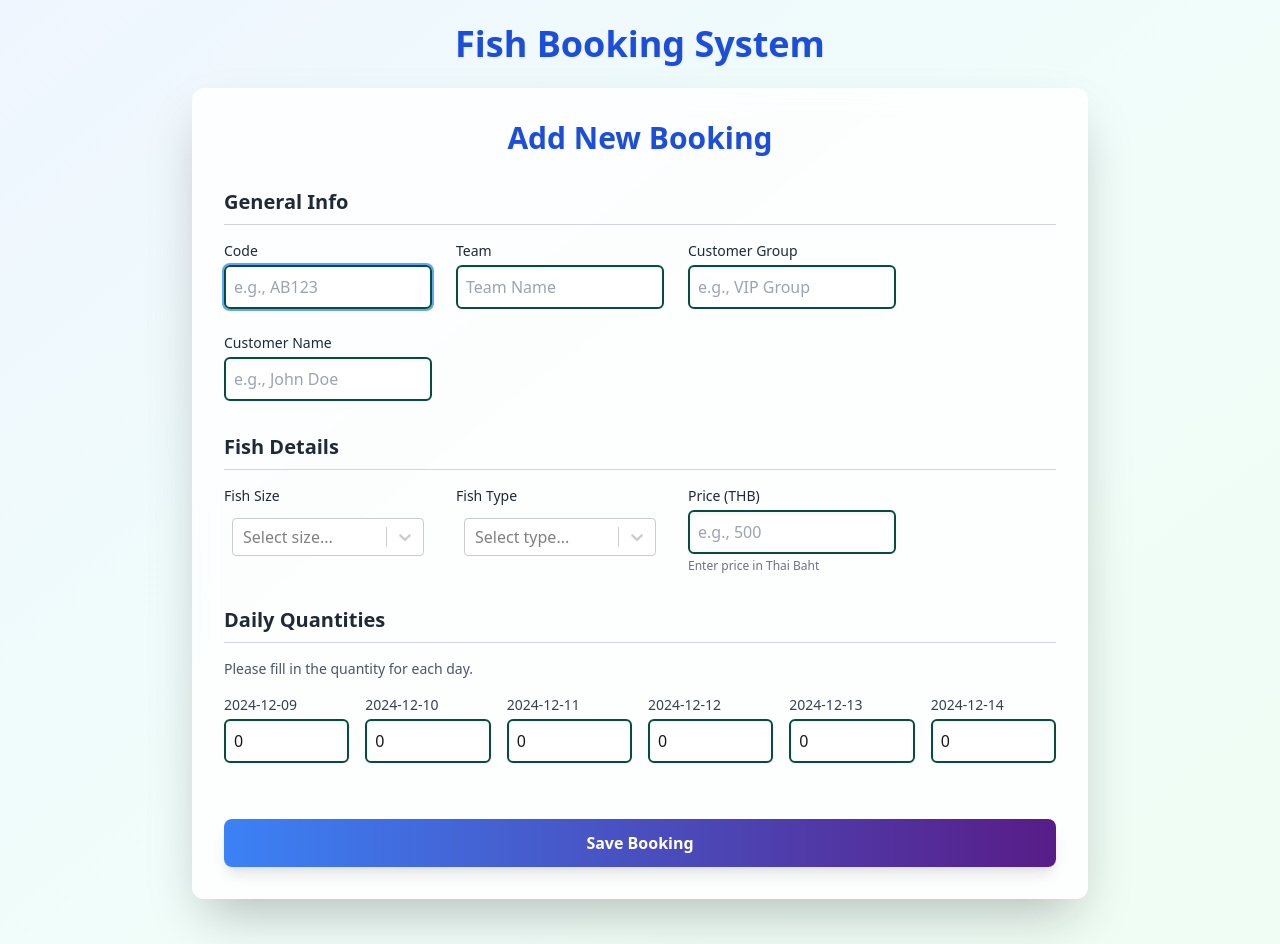
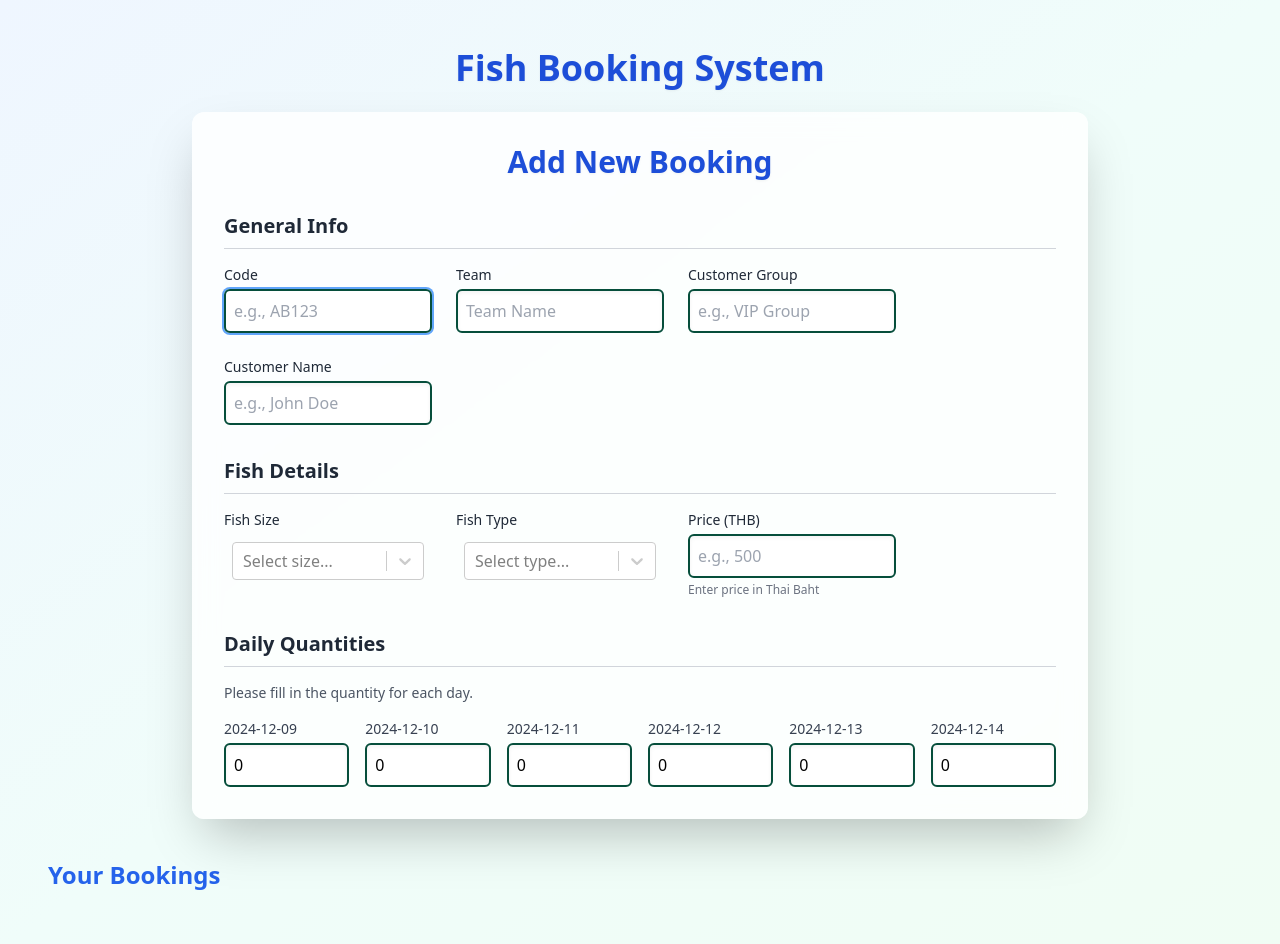
Before and after one commit to Wisitt/fish-booking-simiran, a Next.js app: page /bookings in a window 1280 px wide. Shown: the top 944 px of the page. Built offline with nearby package versions, Linux system fonts and the light colour scheme.

Commit message:
style : text color and padding

```diff
--- a/app/bookings/page.tsx
+++ b/app/bookings/page.tsx
@@ -75,7 +75,7 @@ const BookingPage = () => {
   };
 
   return (
-    <div className="min-h-screen bg-gradient-to-br from-blue-50 via-teal-50 to-green-50 p-6 font-sans">
+    <div className="min-h-screen bg-gradient-to-br from-blue-50 via-teal-50 to-green-50 p-12 font-sans">
       <h1 className="text-4xl font-extrabold mb-6 text-center text-blue-700 drop-shadow-sm">
         Fish Booking System
       </h1>
--- a/app/components/BookingForm.tsx
+++ b/app/components/BookingForm.tsx
@@ -210,7 +210,7 @@ const BookingForm: React.FC<BookingFormProps> = ({
                 placeholder="e.g., AB123"
                 value={formData.code}
                 onChange={handleChange}
-                className="w-full p-2 bg-white/90 border-2 border-emerald-900 rounded-md focus:ring-2 focus:ring-blue-400 focus:outline-none transition duration-300 hover:shadow-md"
+                className="w-full p-2 bg-white/90 text-black border-2 border-emerald-900 rounded-md focus:ring-2 focus:ring-blue-400 focus:outline-none transition duration-300 hover:shadow-md"
               />
             </div>
             <div className="flex flex-col sm:w-full md:w-1/4">
@@ -223,7 +223,7 @@ const BookingForm: React.FC<BookingFormProps> = ({
                 placeholder="Team Name"
                 value={formData.team}
                 onChange={handleChange}
-                className="w-full p-2 bg-white/90 border-2 border-emerald-900 rounded-md shadow-inner focus:ring-2 focus:ring-blue-400 focus:outline-none hover:shadow-lg"
+                className="w-full p-2 bg-white/90 text-black border-2 border-emerald-900 rounded-md shadow-inner focus:ring-2 focus:ring-blue-400 focus:outline-none hover:shadow-lg"
               />
             </div>
             <div className="flex flex-col sm:w-full md:w-1/4">
@@ -236,7 +236,7 @@ const BookingForm: React.FC<BookingFormProps> = ({
                 placeholder="e.g., VIP Group"
                 value={formData.customerGroup}
                 onChange={handleChange}
-                className="w-full p-2 bg-white/90 border-2 border-emerald-900 rounded-md shadow-inner focus:ring-2 focus:ring-blue-400 focus:outline-none hover:shadow-lg"
+                className="w-full p-2 bg-white/90 text-black border-2 border-emerald-900 rounded-md shadow-inner focus:ring-2 focus:ring-blue-400 focus:outline-none hover:shadow-lg"
               />
             </div>
             <div className="flex flex-col sm:w-full md:w-1/4">
@@ -249,7 +249,7 @@ const BookingForm: React.FC<BookingFormProps> = ({
                 placeholder="e.g., John Doe"
                 value={formData.customerName}
                 onChange={handleChange}
-                className="w-full p-2 bg-white/90 border-2 border-emerald-900 rounded-md shadow-inner focus:ring-2 focus:ring-blue-400 focus:outline-none hover:shadow-lg"
+                className="w-full p-2 bg-white/90 text-black border-2 border-emerald-900 rounded-md shadow-inner focus:ring-2 focus:ring-blue-400 focus:outline-none hover:shadow-lg"
               />
             </div>
           </div>
@@ -295,7 +295,7 @@ const BookingForm: React.FC<BookingFormProps> = ({
                 placeholder="e.g., 500"
                 value={formData.price}
                 onChange={handleChange}
-                className="w-full p-2 bg-white/90 border-2 border-emerald-900 rounded-md shadow-inner focus:ring-2 focus:ring-blue-400 focus:outline-none hover:shadow-lg"
+                className="w-full p-2 bg-white/90 text-black border-2 border-emerald-900 rounded-md shadow-inner focus:ring-2 focus:ring-blue-400 focus:outline-none hover:shadow-lg"
               />
               <span className="text-xs text-gray-500 mt-1">Enter price in Thai Baht</span>
             </div>
@@ -316,30 +316,11 @@ const BookingForm: React.FC<BookingFormProps> = ({
                   placeholder="0"
                   value={formData.dailyQuantities[day]}
                   onChange={handleChange}
-                  className="w-full p-2 bg-white/90 border-2 border-emerald-900 rounded-md shadow-inner focus:ring-2 focus:ring-blue-400 focus:outline-none transition duration-300 hover:shadow-lg"
+                  className="w-full p-2 bg-white/90 text-black border-2 border-emerald-900 rounded-md shadow-inner focus:ring-2 focus:ring-blue-400 focus:outline-none transition duration-300 hover:shadow-lg"
                 />
               </div>
             ))}
           </div>
-        </div>
-
-        {/* Buttons */}
-        <div className="flex space-x-4 pt-6">
-          <button
-            type="submit"
-            className="flex-1 py-3 bg-gradient-to-r from-blue-500 to-purple-900 text-white font-semibold rounded-lg hover:opacity-90 hover:scale-[1.02] focus:outline-none transition duration-300 shadow-lg"
-          >
-            {editingBooking ? "Update Booking" : "Save Booking"}
-          </button>
-          {editingBooking && (
-            <button
-              type="button"
-              onClick={clearEditingBooking}
-              className="flex-1 py-3 bg-gray-300 text-gray-800 rounded-lg hover:bg-gray-400 focus:outline-none transition duration-300 shadow-lg"
-            >
-              Cancel
-            </button>
-          )}
         </div>
       </form>
     </div>
```
